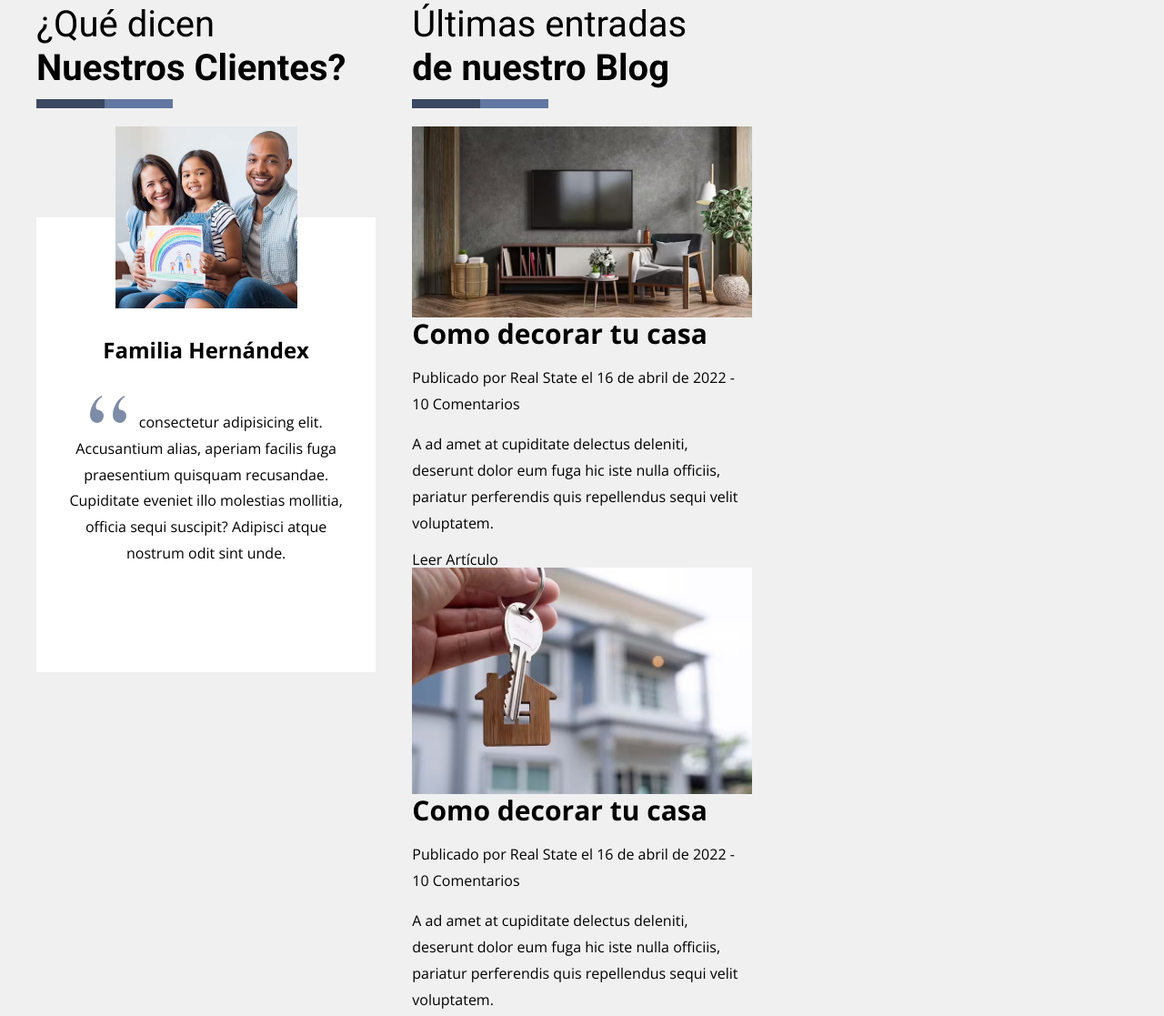
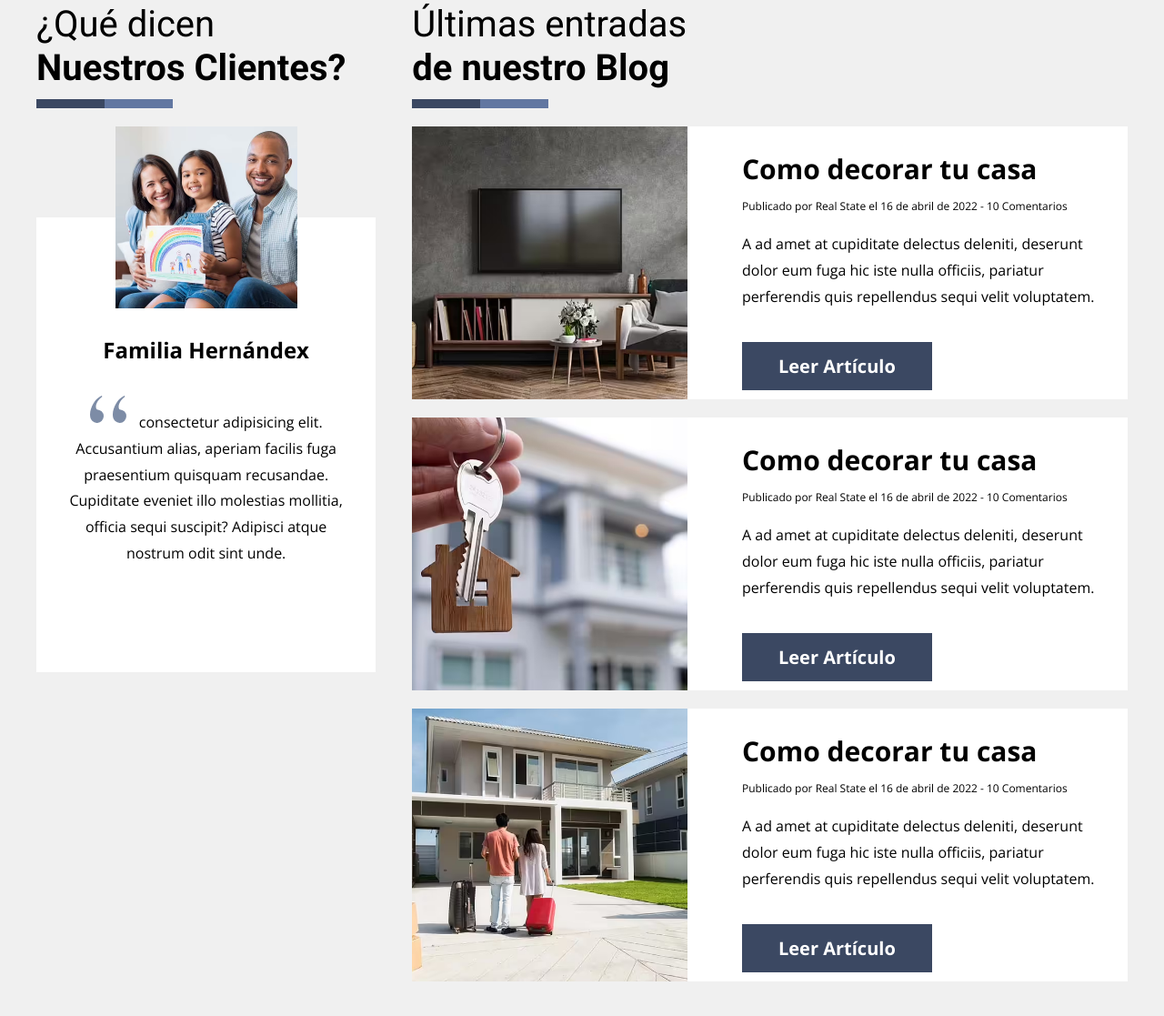
Before and after one commit to dolivare5/real-state, a website: page index.html in a window 1280 px wide. Shown: the part 2763-3880 px from the top of the page at 91% size. Drawn offline with nearby package versions, Linux system fonts and the light colour scheme.

Commit message:
Commit Nro. 20. Termine de darle estilos a la sección del blog, corregí algunos nombres de clases que pertenecía a esta sección que estaban mal escritos, aplique grid, object fit e inline-block.

```diff
--- a/index.html
+++ b/index.html
@@ -198,10 +198,10 @@
                 </div> <!-- .testimonial -->
             </section> <!-- .testimoniales-blog -->
 
-            <section class="testimoniales-blog__testimoniales">
+            <section class="testimoniales-blog__blog">
                 <h2 class="testimoniales-blog__heading">Últimas entradas <span>de nuestro Blog</span></h2>
                 <div class="entrada">
-                    <div class="entrada__image-contenedor">
+                    <div class="entrada__imagen-contenedor">
                         <picture>
                             <source srcset="build/img/blog_1.avif" type="image/avif">
                             <source srcset="build/img/blog_1.webp" type="image/webp">
@@ -220,7 +220,7 @@
                 </div> <!-- .entrada -->
 
                 <div class="entrada">
-                    <div class="entrada__image-contenedor">
+                    <div class="entrada__imagen-contenedor">
                         <picture>
                             <source srcset="build/img/blog_2.avif" type="image/avif">
                             <source srcset="build/img/blog_2.webp" type="image/webp">
@@ -239,7 +239,7 @@
                 </div> <!-- .entrada -->
 
                 <div class="entrada">
-                    <div class="entrada__image-contenedor">
+                    <div class="entrada__imagen-contenedor">
                         <picture>
                             <source srcset="build/img/blog_3.avif" type="image/avif">
                             <source srcset="build/img/blog_3.webp" type="image/webp">
--- a/src/scss/ui/04-testimoniales-blog/_01_testimonial-blog.scss
+++ b/src/scss/ui/04-testimoniales-blog/_01_testimonial-blog.scss
@@ -13,6 +13,8 @@
             grid-column: 2 / 4;
         }
     }
+
+
 
     &__heading{
         @include m.heading(true);
@@ -50,3 +52,45 @@
         }
     }
 }
+
+.entrada{
+    background-color: v.$blanco;
+    margin-bottom: 2rem;
+
+    @include m.tablet{
+        @include m.grid(5, 2rem);
+        align-items: center;
+    }
+
+    &__imagen-contenedor{
+        @include m.tablet{
+            grid-column: 1 /3 ;
+            align-items: center;
+        }
+    }
+
+    &__imagen{
+        height: 30rem;
+        object-fit: cover;
+    }
+
+    &__contenido{
+        padding: 2rem 3rem 0 4rem;
+        @include m.tablet{
+            grid-column: 3 / 6;
+        }
+    }
+
+    &__meta{
+        font-size: 1.2rem;
+    }
+
+    &__enlace{
+        @include m.boton(v.$primario, v.$blanco);
+        display: block;
+        @include m.tablet{
+            display: inline-block;
+        }
+    }
+
+}
```
Also changed, not shown: build/css/app.css, 1 other file.
